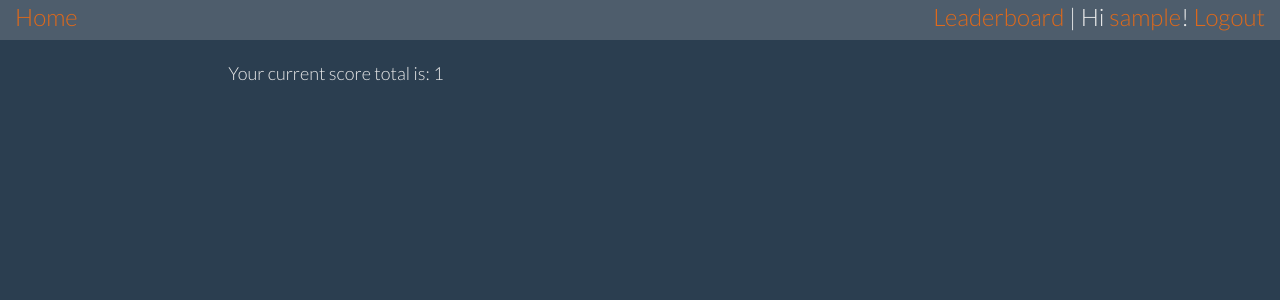
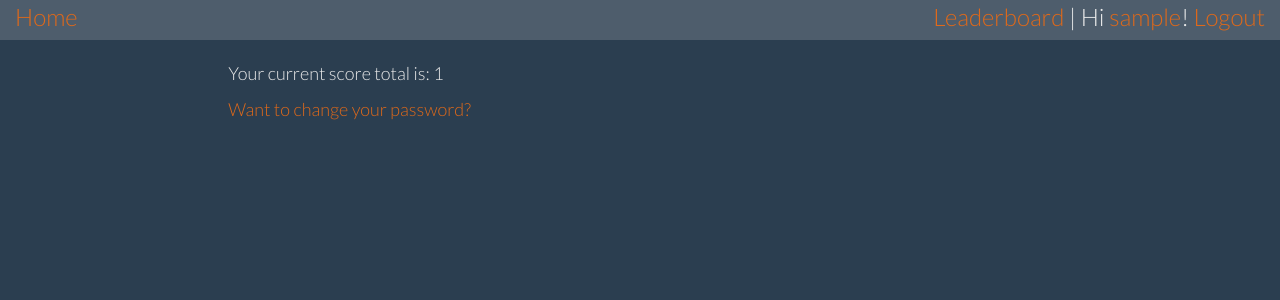
Before and after one commit to ethan-nelson/bartiromo, a Flask app: page /user/ in a window 1280 px wide. Shown: the top 300 px of the page. Run offline with Flask 2, Linux system fonts and the light colour scheme; a user stored in the database is signed in; tables that the repository leaves empty hold one stand-in row (values such as "Sample post"); some libraries are stand-ins or nearby versions.

Commit message:
Add password changing; fix queries

```diff
--- a/app.py
+++ b/app.py
@@ -152,6 +152,11 @@ class RegisterForm(FlaskForm):
         return True
 
 
+class PasswordForm(FlaskForm):
+    password = PasswordField(u'New password',
+                             validators=[validators.input_required()])
+
+
 class CreateForm(FlaskForm):
     name = TextField(u'Give it a name: ',
                      validators=[validators.input_required()])
@@ -234,11 +239,25 @@ def user_profile():
     return render_template('user.html', score=score)
 
 
+@app.route('/user/password/', methods=['GET', 'POST'])
+@login_required
+def user_password():
+    form = PasswordForm()
+    if request.method == 'POST':
+        user = User.query.get(current_user.id)
+        user.set_password(form.password.data)
+        db.session.add(user)
+        db.session.commit()
+
+        return redirect(url_for('user_profile'))
+    return render_template('password.html', form=form)
+
+
 @app.route('/leaderboard/', methods=['GET'])
 def leaderboard():
     data = db.session.query(User.username, db.func.count()) \
                      .join(Result, Result.user==User.id) \
-                     .group_by(Result.user) \
+                     .group_by(User.username) \
                      .order_by(db.func.count().desc()).all()
 
     return render_template('leaderboard.html',
@@ -271,7 +290,7 @@ def results(project_id):
         flash('Sorry, you do not have permission to do that.')
         return render_template('index.html')
     data = {}
-    data['data'] = db.session.query(Task.url, db.func.count(Result.id)).join(Result,Task.project_id==project_id).group_by(Result.task).all()
+    data['data'] = db.session.query(Task.url, db.func.count(Result.id)).join(Result,Task.project_id==project_id).group_by(Task.url).all()
     return render_template('results.html', data=data)
 
 
@@ -283,7 +302,7 @@ def create():
         return render_template('index.html')
     form = CreateForm()
     if form.validate_on_submit():
-        project = Project(name=form.name.data, instruction=form.instruction.data, description=form.instruction.description)
+        project = Project(name=form.name.data, instruction=form.instruction.data, description=form.description.data)
 
         db.session.add(project)
         db.session.commit()
@@ -307,7 +326,6 @@ def add(project_id):
 
         urls = db.session.query(Task.url).filter(Task.project_id==project_id).all()
         urls = [x[0] for x in urls]
-        print urls
         for url in data:
             if url not in urls:
                 db.session.add(Task(project_id=project_id,url=url))
--- a/templates/user.html
+++ b/templates/user.html
@@ -7,6 +7,7 @@
   </div>
   <div class="col-md-8">
   <p>Your current score total is: {{ score }}</p>
+  <p><a href="/user/password/">Want to change your password?</a></p>
   </div>
   </div>
   </div>
```
Also changed, not shown: templates/password.html (added, +10 -0 lines).
